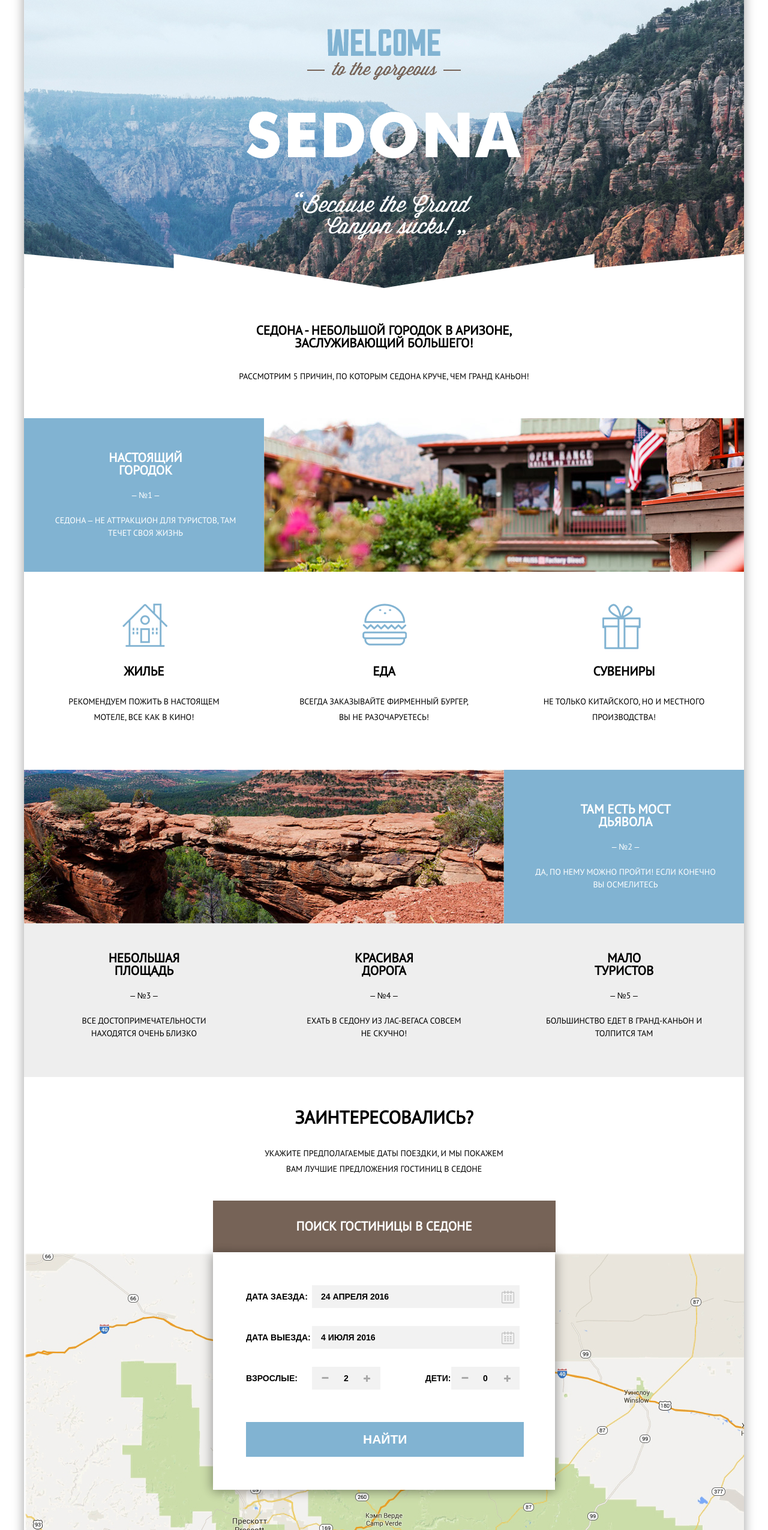
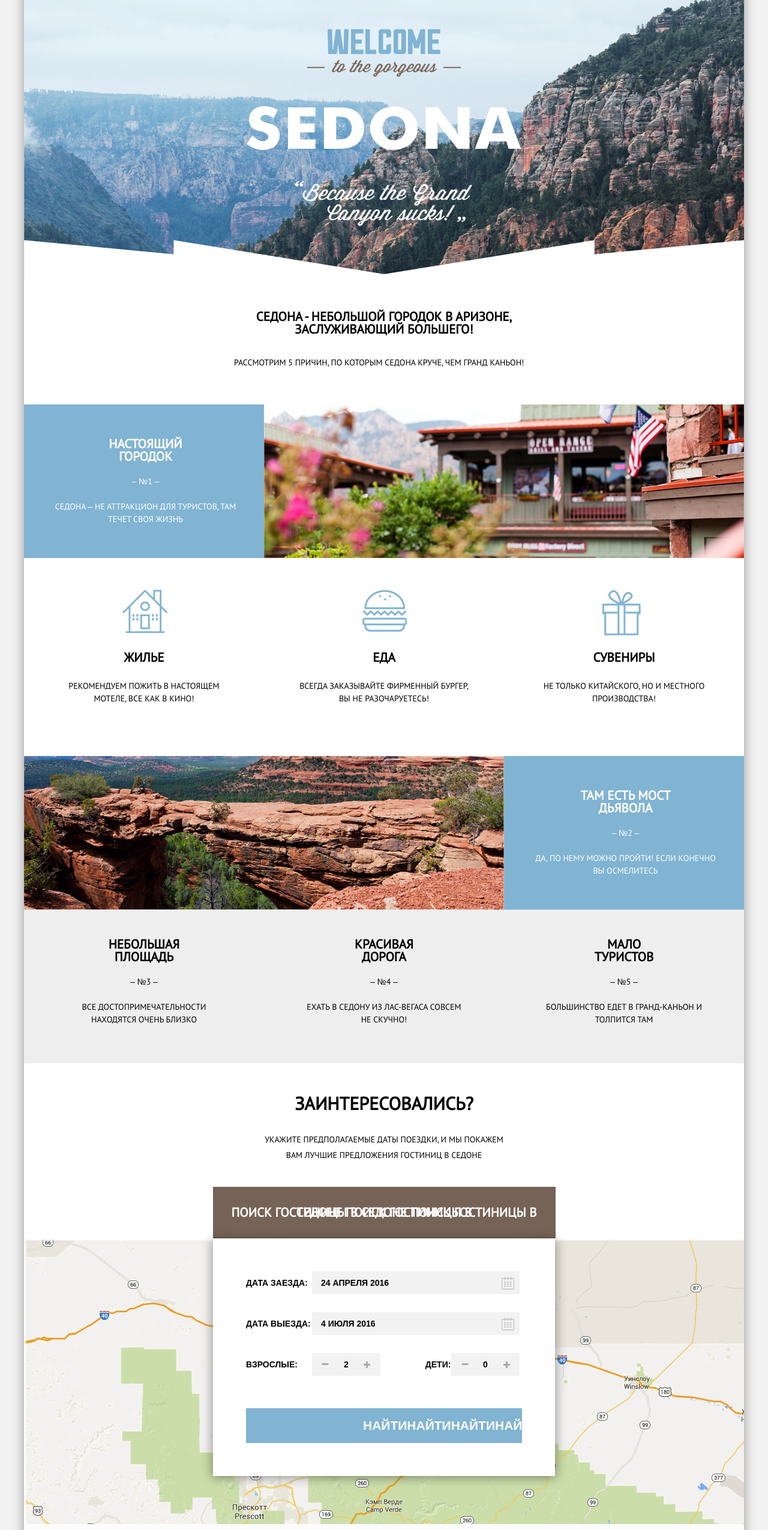
Before and after one commit to Lianella/35601-sedona, a plain HTML site: page index.html in a window 1280 px wide. Shown: the part 86-2636 px from the top of the page at 60% size. Drawn offline with Linux system fonts and the light colour scheme.

Commit message:
Завершение верстки 1.5

```diff
--- a/css/style.css
+++ b/css/style.css
@@ -9,7 +9,7 @@ body {
     font-family: "PTSans",Arial,sans-serif;
     line-height: 21px;
     color: #000000;
-    background-color: #ffffff;
+    background-color: #f2f2f2;
     text-transform: uppercase;
 
    /* background: #000000 url("../img/sedona-index-1200.jpg") no-repeat 80px 3px;
@@ -27,23 +27,26 @@ body {
 			   -5px 0 15px rgba(0, 1, 1, 0.2);
 }
 h2 {
+	width: 100%;
 	font-size: 21px;
     line-height: 21px;
     color: #000000;
 }
 h3 {
+	width: 100%;
 	font-size: 30px;
     line-height: 24px;
     color: #000000;
 }
 p {
+	width: 100%;
 	font-size: 14px;
     line-height: 26px;
     color: #000000;
 }
  img {
 	max-width: 100%;
-	height:auto;
+	height: auto;
 }
 .logo img {
 	width: 138px;
@@ -143,7 +146,7 @@ header {
 }
 .title img:first-child {
 	width: 458px;
-	height: 352;
+	height: 352px;
 	-ms-flex-item-align: center;
 	    align-self: center;
 	padding-bottom: 23px;
@@ -168,12 +171,13 @@ header {
 	        justify-content: center;
 	padding-top: 60px;
 	padding-bottom: 57px;
+	padding-left: 350px;
+	padding-right: 350px;
+	background: #ffffff;
 }
 .description h2 {
 	-ms-flex-item-align: center;
 	    align-self: center;
-	padding-right: 300px;
-	padding-left: 300px;
 	text-align: center;
 }
 .description p {
@@ -242,12 +246,8 @@ header {
 	-ms-flex-item-align: center;
 	    align-self: center;
 	line-height: 0;
+	overflow: hidden;
 }
-/*.reasons-blue .reasons-item {
-	padding-left: 25px;
-	padding-right: 25px;
-}	*/
-
 .reasons-gray .reasons-item {
 	padding-top: 47px;
 	padding-bottom: 62px;
@@ -267,7 +267,8 @@ header {
 	    -ms-flex-pack: center;
 	        justify-content: center;
 	padding-top: 53px;
-	padding-bottom: 75px;
+	padding-bottom: 85px;
+	background: #ffffff;
 }
 .internals-item {
 	position: relative;
@@ -294,6 +295,9 @@ header {
 	padding-bottom: 27px;
 	padding-left: ;
 	padding-right: ;
+}
+.internals-item p {
+	line-height: 21px;
 }
 /*---------------Изображения дома, гамбургера и сувениров--------------*/
 .internals-item h2::after {
@@ -335,6 +339,7 @@ header {
 	padding-left: 312px;
 	padding-right: 312px;
 	padding-top: 55px;
+	background: #ffffff;
 }
 .interested h3 {
 	padding-bottom: 35px;
@@ -349,6 +354,9 @@ header {
 	text-align: center;
 	padding-top: 43px;
 	padding-bottom: 43px;
+	/*word-wrap: break-word;
+    overflow-wrap: break-word;
+    word-break: break-all;
 	/*padding-left: 140px;
 	padding-right: 140px;*/
 	background-color: #766357;
@@ -383,8 +391,8 @@ header {
 			   -7px 0 15px rgba(0, 1, 1, 0.15),
 			    0px 7px 15px rgba(0, 1, 1, 0.15);
 }
-
 .search-hotels .btn {
+	width: 100%;
 	margin-top: 54px;
   	padding: 16px 195px;
 	color: #ffffff;
@@ -400,6 +408,10 @@ header {
   	color: #ffffff;
   	text-transform: uppercase;
   	text-decoration: none;
+/* для длинного названия
+  	word-wrap: break-word;
+    overflow-wrap: break-word;*/
+    word-break: break-all;
 }
 .search-hotels .btn:hover {
 	background-color: #669ec0;
@@ -415,6 +427,7 @@ header {
 }
 .date {
 	position: absolute;
+	z-index: 5;
 	width: 346px;
 	height: 38px;
 	font-size: 14px;
@@ -429,9 +442,11 @@ header {
     left: 110px;
 }
 .date:hover {
+	z-index: 5;
 	background-color: #c2c2c2;
 }
 .date:active {
+	z-index: 5;
 	background-color: #ffffff;
 	border: 2px solid #e5e5e5;
 }
@@ -444,7 +459,7 @@ header {
 }
 .calendar {
 	position: absolute;
-	z-index: 5;
+	z-index: 10;
 	width: 21px;
 	height: 22px;
 	background: transparent url(../img/spritesheet.png) no-repeat;
@@ -491,6 +506,7 @@ header {
 	z-index: 5;
 	width: 12px;
 	height: 12px;
+	border: none;
 	background: transparent url(../img/spritesheet.png) no-repeat;
 	background-position: -374px -54px;
 	top: 13px;
@@ -500,6 +516,7 @@ header {
 	background-position: -374px -98px;
 }
 .minus:active {
+	outline: none;
 	background: transparent url(../img/spritesheet.png) no-repeat;
 	background-position: -374px -76px;
 }
@@ -514,6 +531,7 @@ header {
 	z-index: 5;
 	width: 11px;
 	height: 11px;
+	border: none;
 	background: transparent url(../img/spritesheet.png) no-repeat;
 	background-position: -249px -120px;
 	top: 13.5px;
@@ -523,6 +541,7 @@ header {
 	background-position: -291px -120px;
 }
 .plus:active {
+	outline: none;
 	background: transparent url(../img/spritesheet.png) no-repeat;
 	background-position: -270px -120px;
 }
@@ -782,9 +801,9 @@ li .checkbox:disabled + label::before {
   	top: -9px;
   	width: 4px;
   	height: 4px;
-  	background-color: #ababab;
   	border: 8px solid #ffffff;
   	border-radius: 50%;
+  	background: #ababab;
   	box-shadow: 0 2px 1px 0 rgba(0, 1, 1, 0.2);
   	cursor: pointer;
 }
@@ -814,7 +833,6 @@ li .checkbox:disabled + label::before {
 }
 .btn-quest:hover {
   	color: #000000;
-
   	background: #ffffff;
 }
 .quest-item li {
@@ -885,6 +903,7 @@ li .checkbox:disabled + label::before {
 }
 .quest-text {  /* Найдено: 3 */
 	width: 165px;
+
 }
 .quest-list {  /* контейнер Сортировка по типу рейтингу*/
 	width: 781px;
--- a/index.html
+++ b/index.html
@@ -36,8 +36,8 @@
     </header>
     <main class="base">
         <section class="title">
-            <img src="img/text-photo.png" alt="text-photo">
-            <img src="img/bottom-cap.png" alt="bottom-cap">
+            <img src="img/text-photo.png" alt="text-photo" width="458px" height="352px">
+            <img src="img/bottom-cap.png" alt="bottom-cap" width="1200px" height="57px">
         </section>
         <section class="description">
             <h2>Седона - небольшой городок в Аризоне, заслуживающий большего!</h2>
@@ -50,7 +50,7 @@
                 <p>Седона &#8211; не аттракцион для туристов, там течет своя жизнь</p>
             </div>
             <div class="reasons-image">
-                <img src="img/sity-photo.jpg" alt="siti-photo">
+                <img src="img/sity-photo.jpg" alt="siti-photo" width="800px" height="256px">
             </div>
         </section>
         <section class="internals internals-white">
@@ -59,12 +59,10 @@
                 <p>Рекомендуем пожить в настоящем мотеле, все как в кино!</p>
             </div>
             <div class="internals-item">
-                <!--     <span class="food"></span>   -->
                 <h2>Еда</h2>
                 <p>Всегда заказывайте фирменный бургер, вы не разочаруетесь!</p>
             </div>
             <div class="internals-item">
-                <!--<span class="souvenirs"></span>    -->
                 <h2>Сувениры</h2>
                 <p>Не только китайского, но и местного производства!</p>
             </div>
@@ -99,7 +97,7 @@
         <section class="interested">
             <h3>Заинтересовались?</h3>
             <p>Укажите предполагаемые даты поездки, и мы покажем вам лучшие предложения гостиниц в Седоне</p>
-            <a href="#">Поиск гостиницы в Седоне</a>
+            <a href="#">Поиск гостиницы в Седоне Поиск гостиницы в Седоне Поиск гостиницы в</a>
         </section>
         <section class="map">
             <form class="search-hotels" action="#">
@@ -115,16 +113,20 @@
                 </div>
                 <div class="search-people">
                     <label class="user-people" for="user-grown">Взрослые:</label>
-                    <a class="minus minus-grown" href="#"></a>
+                    <button class="minus minus-grown" type="button"></button>
+                    <!--<a class="minus minus-grown" href="#"></a>-->
                     <input class="people grown" id="user-grown" type="text" name="grown" size="5" value="2">
-                    <a class="plus plus-grown" href="#"></a>
-
+                    <button class="plus plus-grown" type="button"></button>
+                    <!--<a class="plus plus-grown" href="#"></a>-->
                     <label class="user-people user-children" for="user-children">Дети:</label>
-                    <a class="minus minus-children" href="#"></a>
+                    <button class="minus minus-children" type="button"></button>
+                    <!--<a class="minus minus-children" href="#"></a>-->
                     <input class="people children" id="user-children" type="text" name="children" size="5" value="0">
-                    <a class="plus plus-children" href="#"></a>
+                    <button class="plus plus-children" type="button"></button>
+                    <!--
+                    <a class="plus plus-children" href="#"></a>   -->
                 </div>
-                <input class="btn" id="user-search" type="submit" name="search" value="НАЙТИ">
+                <input class="btn" id="user-search" type="submit" name="search" value="НАЙТИНАЙТИНАЙТИНАЙТИНАЙТИНАЙТИНАЙТИНАЙТИ ">
             </form>
         </section>
     </main>
```
Also changed, not shown: img/test-Baron.jpg (added). Lines whose indentation alone changed are shown as unchanged.
